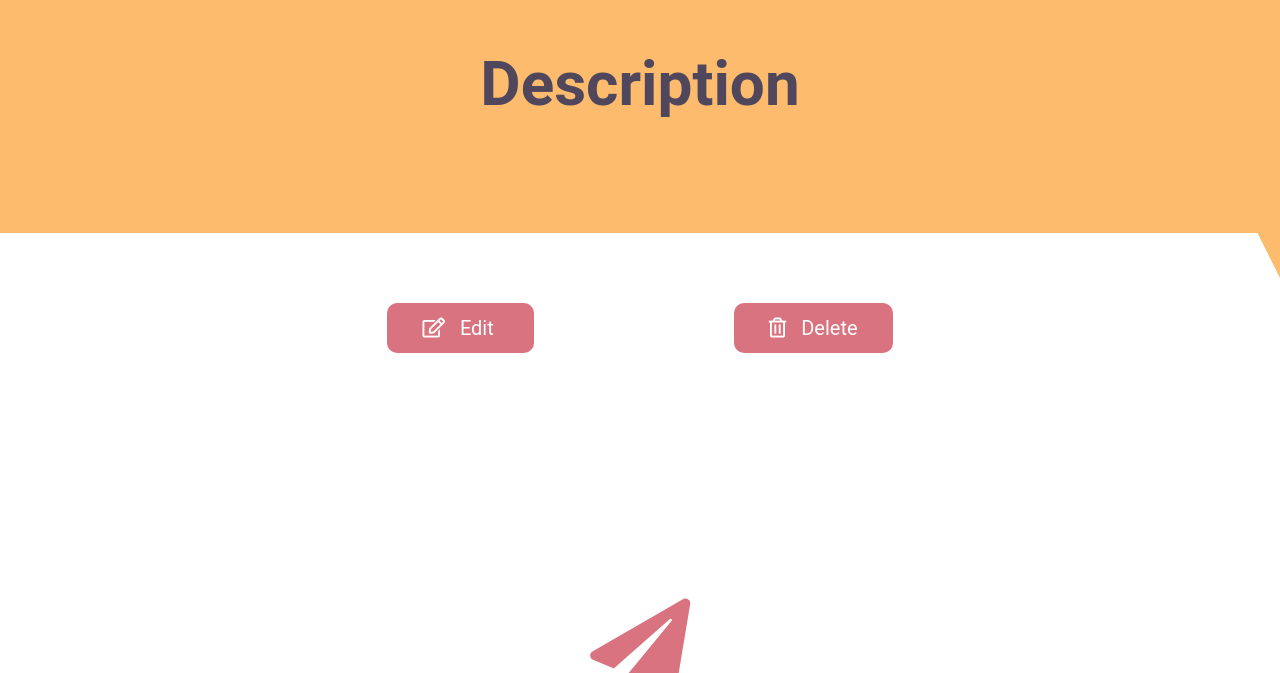
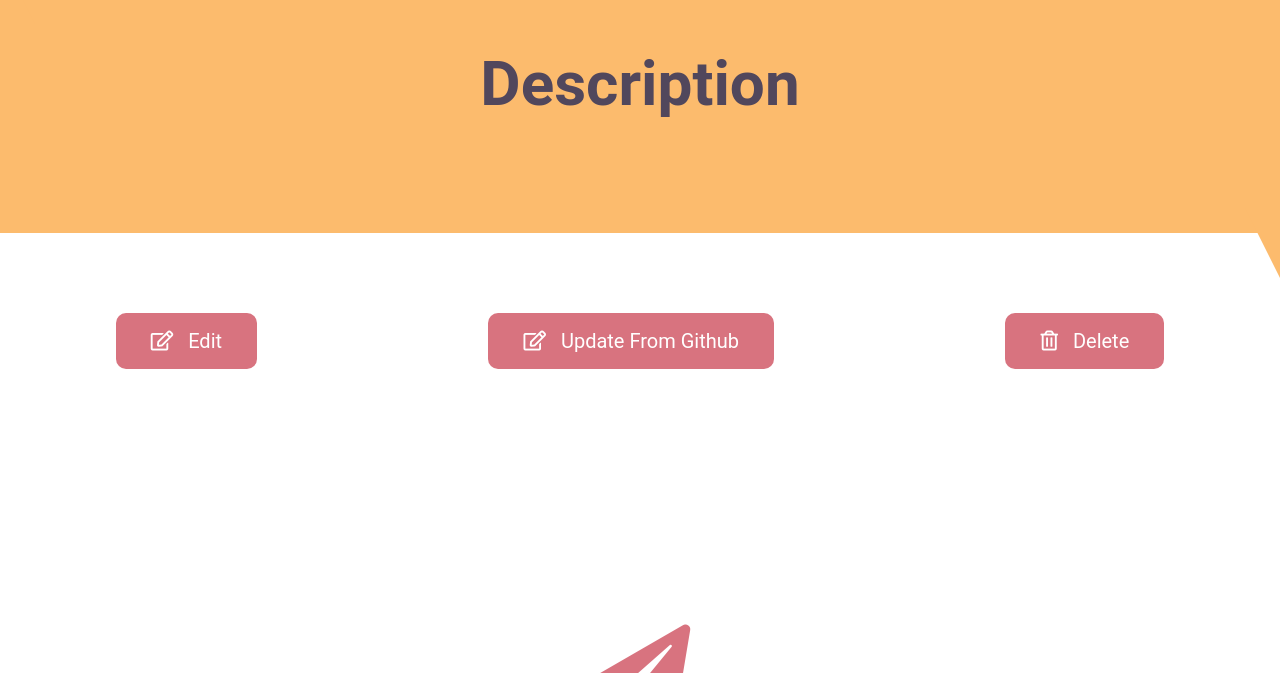
Before and after one commit to r-kyle-kennedy/portfolio, a Flask app: template templates/detail.html in a window 1280 px wide; the page is wider, and only the part inside the window is pictured. Shown: the part 380-1053 px from the top of that part. Run offline with Flask 2, Linux system fonts and the light colour scheme; the template is opened without the code that fills it, so the values that code supplies are empty; parts of the project's set-up code (start-up, migrations or seed data) failed here and were passed over.

Commit message:
added update from gihub button for repo information to db

```diff
--- a/app.py
+++ b/app.py
@@ -21,21 +21,27 @@ def edit_project(project, repo):
 
 
 
-def add_github_api(data):
-    for repo in data:
-        project_in_db = db.session.query(Project).filter(Project.gh_id==repo['id']).one_or_none()
-        if not project_in_db:
-            new_project = Project(title = repo['name'],
-                        date = format_date(repo['updated_at']),
-                        description = repo['description'],
-                        skills = ', '.join(repo['topics']),
-                        url = repo['html_url'],
-                        gh_id = repo['id'])
-            db.session.add(new_project)
-        else:
-            project = db.session.query(Project).filter(Project.gh_id==repo['id']).first()
-            edit_project(project, repo)
-    db.session.commit()
+def add_github_api():
+    try:
+        url = "https://api.github.com/users/r-kyle-kennedy/repos"
+        response = urlopen(url)
+        data = json.loads(response.read())
+        for repo in data:
+            project_in_db = db.session.query(Project).filter(Project.gh_id==repo['id']).one_or_none()
+            if not project_in_db:
+                new_project = Project(title = repo['name'],
+                date = format_date(repo['updated_at']),
+                description = repo['description'],
+                skills = ', '.join(repo['topics']),
+                url = repo['html_url'],
+                gh_id = repo['id'])
+                db.session.add(new_project)
+            else:
+                project = db.session.query(Project).filter(Project.gh_id==repo['id']).first()
+                edit_project(project, repo)
+        db.session.commit()
+    except Exception as e:
+        print(e)
 
 
 @app.route('/')
@@ -51,10 +57,13 @@ def project(id):
     return render_template('detail.html', project=project, projects=projects)
 
 
+@app.route('/projects/update/<id>')
+def update(id):
+    add_github_api()
+    return redirect(url_for('project', id=id))
+
+
 if __name__ == '__main__':
     db.create_all()
-    url = "https://api.github.com/users/r-kyle-kennedy/repos"
-    response = urlopen(url)
-    data = json.loads(response.read())
-    add_github_api(data)
+    add_github_api()
     app.run(debug=True, port=8000, host='0.0.0.0')
--- a/static/css/styles.css
+++ b/static/css/styles.css
@@ -405,6 +405,8 @@ Buttons - Detail
     padding-top: 4rem;
     padding-bottom: 4rem;
     text-align: center;
+    display: flex;
+    justify-content: space-around;
 }
 
 #edit-delete a {
@@ -415,9 +417,9 @@ Buttons - Detail
     text-decoration: none;
 }
 
-#edit-delete a:first-of-type  {
+/* #edit-delete a:first-of-type  {
     margin-right: 20px;
-}
+} */
 
 #edit-delete a i {
     color: var(--white);
@@ -671,9 +673,9 @@ Media Queries
         max-width: 500px;
     }
 
-    #edit-delete a:first-of-type  {
-        margin-right: 200px;
-    }
+    /* #edit-delete a:first-of-type  { */
+        /* margin-right: 200px;
+    } */
 
     #form input,
     #form textarea {
--- a/templates/detail.html
+++ b/templates/detail.html
@@ -29,6 +29,10 @@
           <i class="fas fa-edit"></i>
           Edit
       </a>
+      <a href="{{url_for('update', id=project.id)}}">
+          <i class="fas fa-edit"></i>
+          Update From Github
+      </a>
       <a href="#">
           <i class="far fa-trash-alt"></i>
           Delete
--- a/templates/layout.html
+++ b/templates/layout.html
@@ -35,7 +35,7 @@
                       </a>
                       <ul class="dropdown-menu" aria-labelledby="navbarDropdown">
                         {% for project in projects %}
-                          <li><a class="dropdown-item" href="/projects/{{project.id}}">{{project.title}}</a></li>
+                          <li><a class="dropdown-item" href="{{url_for('project', id=project.id)}}">{{project.title}}</a></li>
                         {% endfor %}
                       </ul>
                     </li>
```
